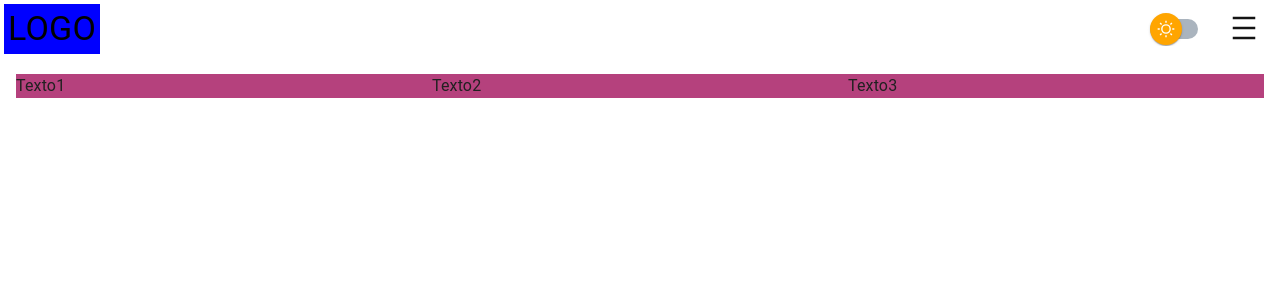
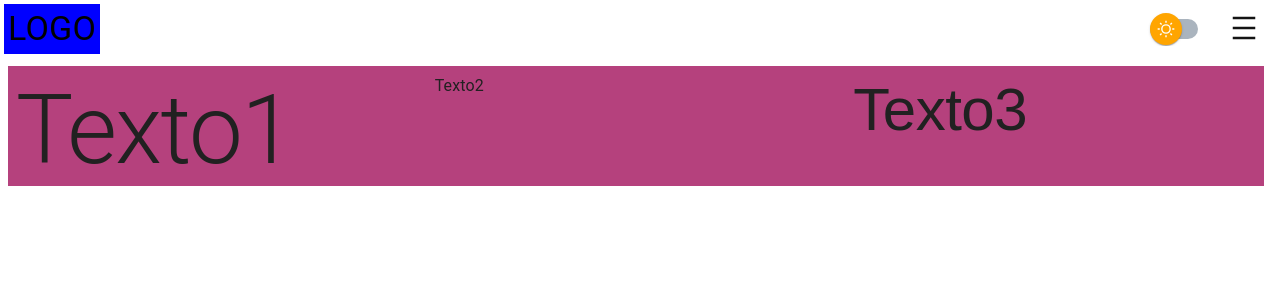
Before and after one commit to nicolasjrz/test-theme-material-ui, a React (Vite) app: page / in a window 1280 px wide. Shown: the top 300 px of the page. Built offline with nearby package versions, Linux system fonts and the light colour scheme.

Commit message:
add typography  in theme

```diff
--- a/src/pages/HomePage.jsx
+++ b/src/pages/HomePage.jsx
@@ -1,25 +1,37 @@
 import { Grid, Typography, useTheme } from "@mui/material";
-import { LayloutPage } from "../ui/layout/LayloutPage";
+import { LayoutPage } from "../ui/layout/LayoutPage";
 
 export const HomePage = () => {
   const theme = useTheme(); // Obtén el tema actual
 
   return (
-    <LayloutPage>
+    <LayoutPage>
       <Grid
+        spacing={1}
         container
         style={{ backgroundColor: theme.palette.background2.default }}
       >
         <Grid item sm={4}>
-          <Typography>Texto1</Typography>
+          <Typography
+            variant="h1" // Especifica el estilo de tipografía primaria
+            sx={{ fontFamily: theme.typography.primary.fontFamily }}
+          >
+            Texto1
+          </Typography>
         </Grid>
         <Grid item sm={4}>
-          <Typography>Texto2</Typography>
+          <Typography variant="body1">Texto2</Typography>{" "}
+          {/* Usando el estilo de tipografía predeterminado */}
         </Grid>
         <Grid item sm={4}>
-          <Typography>Texto3</Typography>
+          <Typography
+            variant="h2" // Especifica el estilo de tipografía secundaria
+            sx={{ fontFamily: theme.typography.secondary.fontFamily }}
+          >
+            Texto3
+          </Typography>
         </Grid>
       </Grid>
-    </LayloutPage>
+    </LayoutPage>
   );
 };
--- a/src/ui/layout/LayloutPage.jsx
+++ b/src/ui/layout/LayoutPage.jsx
@@ -2,7 +2,7 @@
 import { Box } from "@mui/material";
 import { Navbar } from "../../components/menu/Navbar";
 
-export const LayloutPage = ({ children }) => {
+export const LayoutPage = ({ children }) => {
   return (
     <Box
     // sx={{ display: "flex" }}
--- a/src/ui/theme/getDesignTokens.js
+++ b/src/ui/theme/getDesignTokens.js
@@ -1,9 +1,30 @@
 import { grey, deepPurple } from "@mui/material/colors";
+import { createTheme } from "@mui/material/styles";
 
 export const getDesignTokens = (mode) => {
   const isDarkMode = mode === "dark";
 
-  return {
+  // Define tus dos tipos de tipografía personalizados
+  const typographyPrimary = {
+    fontFamily: "'Roboto', sans-serif",
+    h1: {
+      fontSize: "2rem",
+      fontWeight: 600,
+    },
+    // ... Otros estilos de tipografía para la tipografía primaria
+  };
+
+  const typographySecondary = {
+    fontFamily: "'Arial', sans-serif",
+    h1: {
+      fontSize: "1.5rem",
+      fontWeight: 700,
+    },
+    // ... Otros estilos de tipografía para la tipografía secundaria
+  };
+
+  // Crea un objeto de tema utilizando createTheme
+  const theme = createTheme({
     palette: {
       mode: mode,
       primary: {
@@ -23,5 +44,11 @@ export const getDesignTokens = (mode) => {
         secondary: isDarkMode ? grey[500] : grey[600],
       },
     },
-  };
+    typography: {
+      primary: typographyPrimary, // Asigna la tipografía primaria
+      secondary: typographySecondary, // Asigna la tipografía secundaria
+    },
+  });
+
+  return theme;
 };
```
